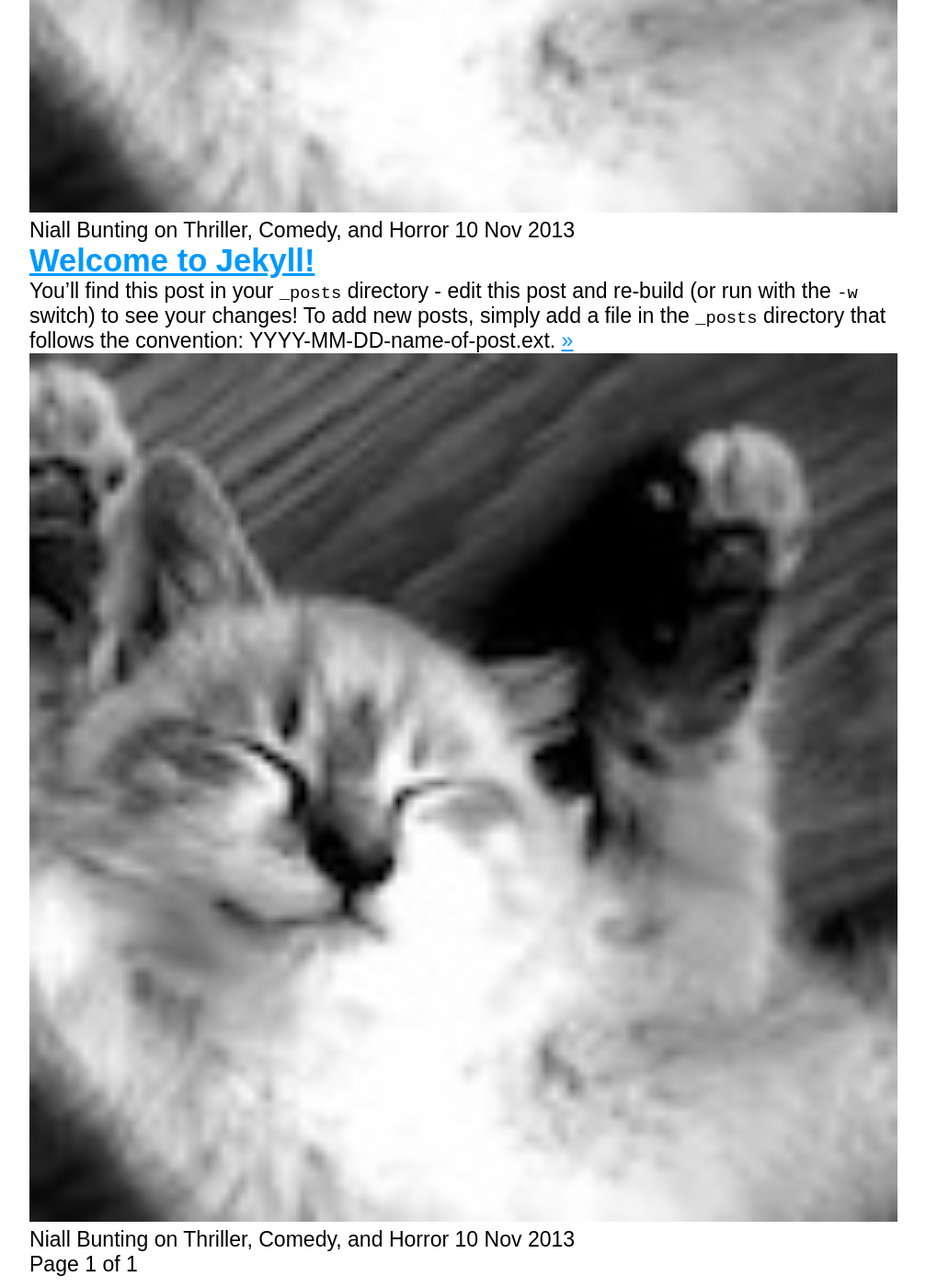
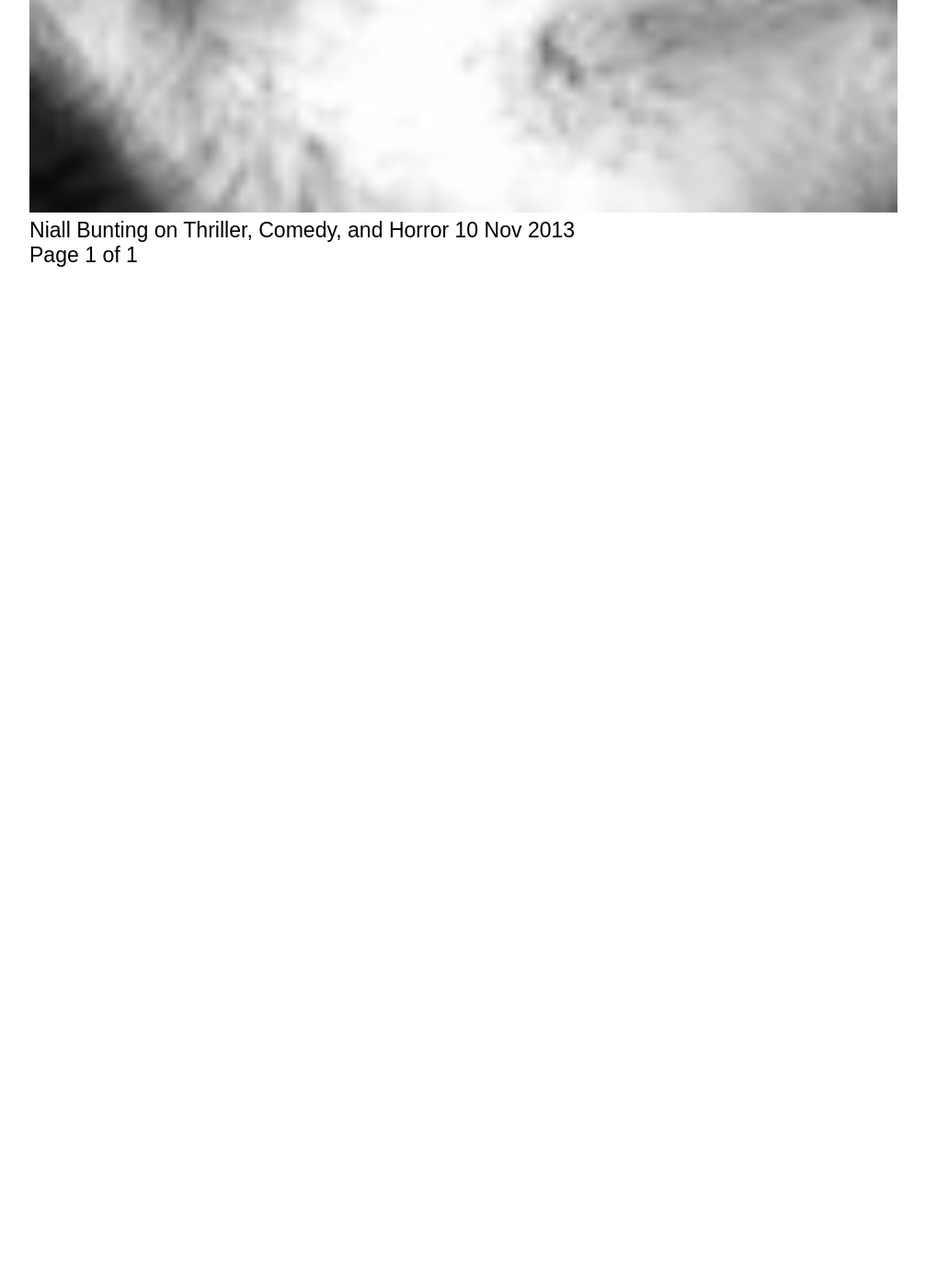
Before and after one commit to NiallBunting/niallbunting.github.io, a Jekyll site: the page built from index.html, in a window 1280 px wide and 1400 px high, scrolled down 1776 px. Shown: the whole window at 92% size, without its empty margins (136-1143 px from the left). Built offline with Jekyll 4.4.1, drawn with Linux system fonts in a browser that asks for light colours; the list of posts is cut into pages by our own code; after the commit the page ends 2107 px from its top, so only the background shows below that.

Commit message:
Remove test post

```diff
--- a/_config.yml
+++ b/_config.yml
@@ -1,16 +1,16 @@
 name: Niall Bunting
-description: Niall Bunting's Personal Website
+description: Personal Website
 meta_description: "Niall Bunting's Personal Website. Which contains various information about him."
 
 markdown: kramdown
 highlighter: rouge
 logo: false
 paginate: 15
-baseurl: /test/
+baseurl: /
 domain_name: 'https://www.niallbunting.com'
 google_analytics: 'UA-XXXXXXXX-X'
 gems: [jekyll-paginate]
 
 # Details for the RSS feed generator
-url:            'https://www.niallbunting.com/'
+url:            'https://www.niallbunting.com'
 author:         'Niall Bunting'
--- a/_posts/2018-11-10-welcome-to-jekyll.markdown
+++ /dev/null
@@ -1,24 +0,0 @@
----
-layout: post
-title:  "Welcome to Jekyll!"
-date:   2013-11-10 10:18:00
-categories: Thriller Comedy Horror
----
-
-You'll find this post in your `_posts` directory - edit this post and re-build (or run with the `-w` switch) to see your changes!
-To add new posts, simply add a file in the `_posts` directory that follows the convention: YYYY-MM-DD-name-of-post.ext.
-
-Jekyll also offers powerful support for code snippets:
-
-{% highlight ruby %}
-def print_hi(name)
-  puts "Hi, #{name}"
-end
-print_hi('Tom')
-#=> prints 'Hi, Tom' to STDOUT.
-{% endhighlight %}
-
-Check out the [Jekyll docs][jekyll] for more info on how to get the most out of Jekyll. File all bugs/feature requests at [Jekyll's GitHub repo][jekyll-gh].
-
-[jekyll-gh]: https://github.com/mojombo/jekyll
-[jekyll]:    http://jekyllrb.com
```
